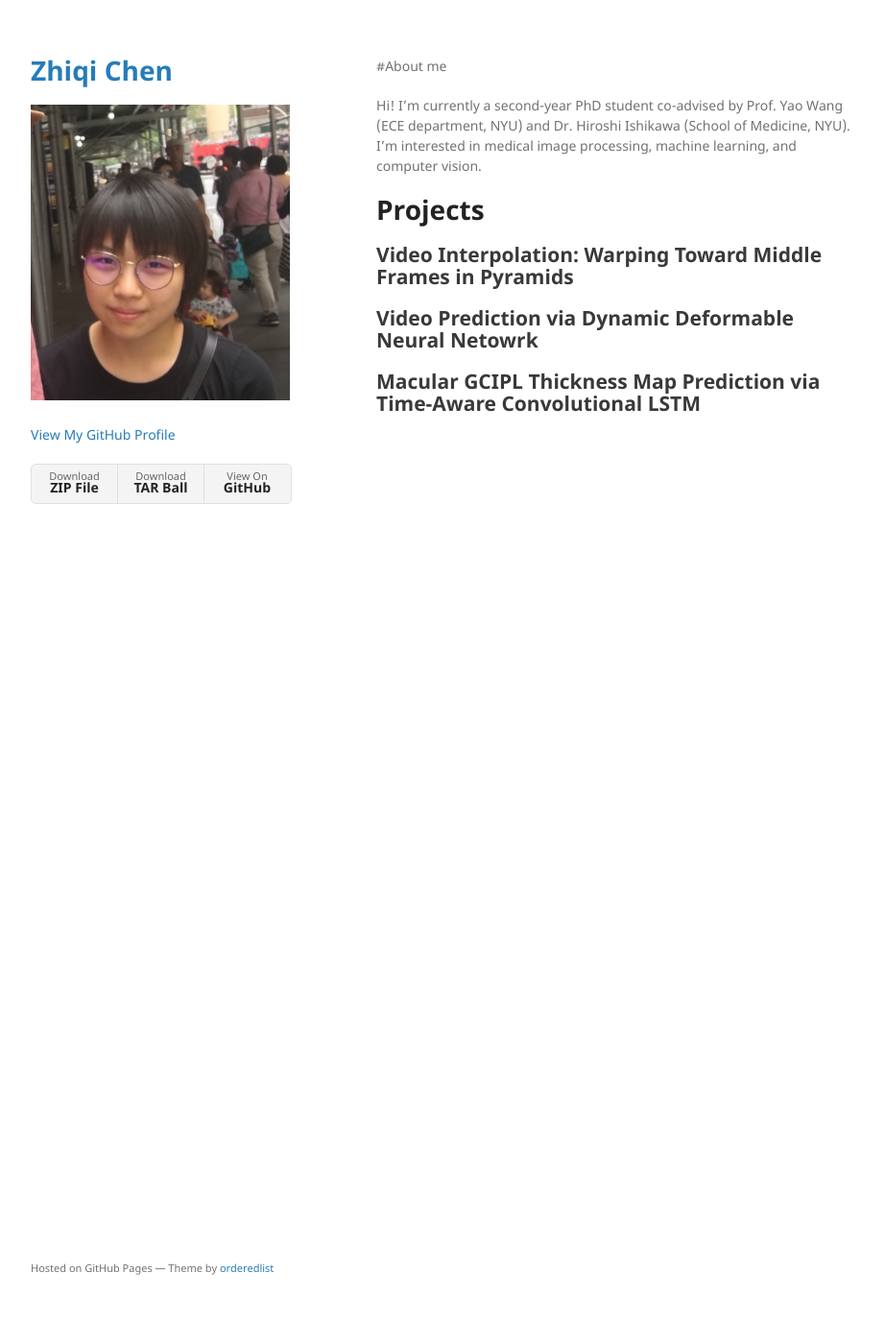
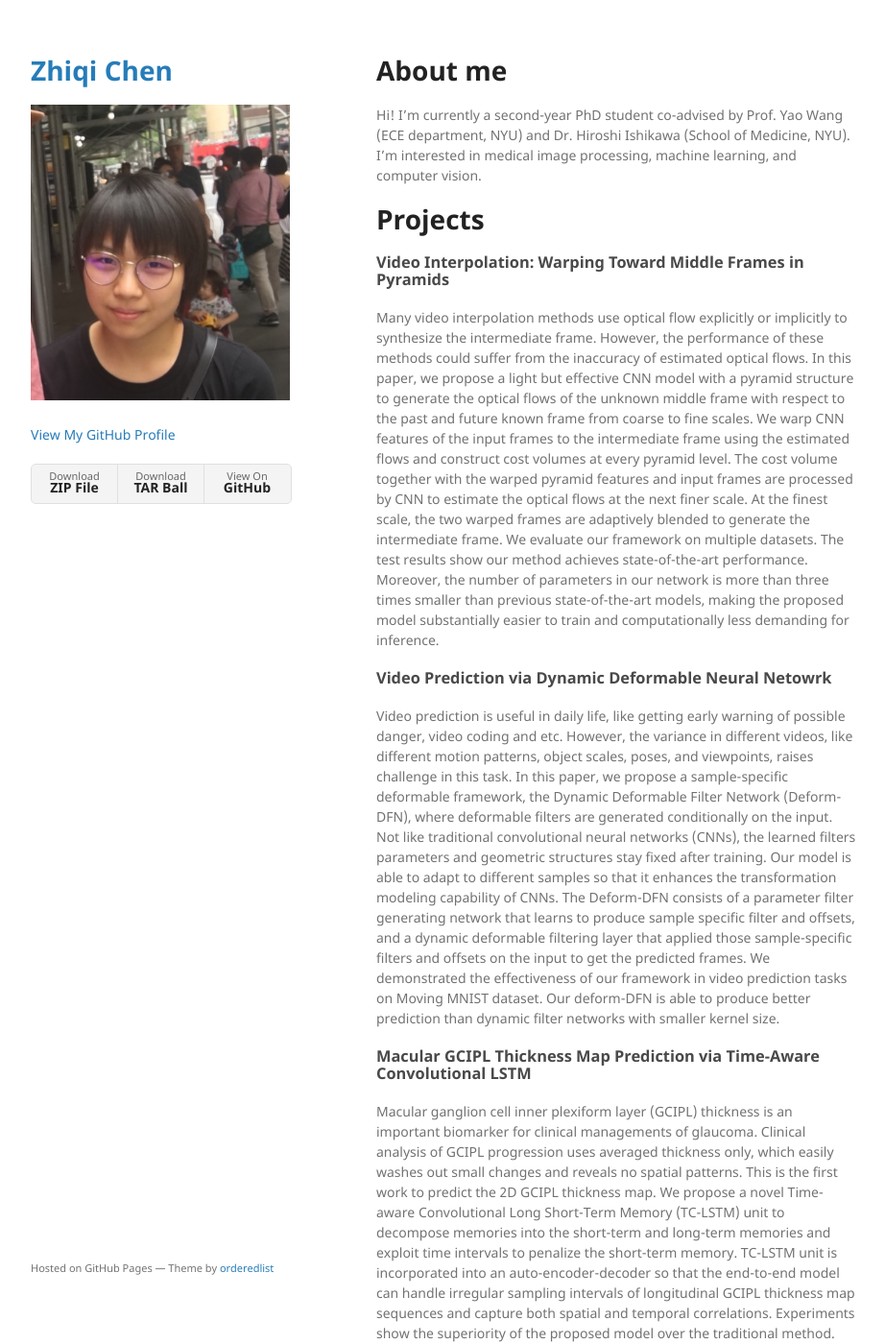
Before and after one commit to zhiqiiiiiii/zhiqiiiiiii.github.io, a Jekyll site: the page built from index.md, in a window 1280 px wide and 1400 px high. Shown: the whole window at 96% size, without its empty margins (178-1100 px from the left). Built offline with Jekyll 4.4.1, drawn with Linux system fonts in a browser that asks for light colours; the repository's description, which GitHub fills in, is left out; our own code applies the rules of GitHub Pages for plain Markdown files.

Commit message:
change theme

```diff
--- a/index.md
+++ b/index.md
@@ -1,14 +1,18 @@
 ---
 layout: default
 ---
-#About me
+
+# About me
 
 Hi! I'm currently a second-year PhD student co-advised by Prof. Yao Wang (ECE department, NYU) and Dr. Hiroshi Ishikawa (School of Medicine, NYU). I'm interested in medical image processing, machine learning, and computer vision.
 
 # Projects
 
-## Video Interpolation: Warping Toward Middle Frames in Pyramids
+### Video Interpolation: Warping Toward Middle Frames in Pyramids
+Many video interpolation methods use optical flow explicitly or implicitly to synthesize the intermediate frame. However, the performance of these methods could suffer from the inaccuracy of estimated optical flows. In this paper, we propose a light but effective CNN model with a pyramid structure to generate the optical flows of the unknown middle frame with respect to the past and future known frame from coarse to fine scales. We warp CNN features of the input frames to the intermediate frame using the estimated flows and construct cost volumes at every pyramid level. The cost volume together with the warped pyramid features and input frames are processed by CNN to estimate the optical flows at the next finer scale. At the finest scale, the two warped frames are adaptively blended to generate the intermediate frame. We evaluate our framework on multiple datasets. The test results show our method achieves state-of-the-art performance. Moreover, the number of parameters in our network is more than three times smaller than previous state-of-the-art models, making the proposed model substantially easier to train and computationally less demanding for inference.
 
-## Video Prediction via Dynamic Deformable Neural Netowrk
+### Video Prediction via Dynamic Deformable Neural Netowrk
+Video prediction is useful in daily life, like getting early warning of possible danger, video coding and etc. However, the variance in different videos, like different motion patterns, object scales, poses, and viewpoints, raises challenge in this task. In this paper, we propose a sample-specific deformable framework, the Dynamic Deformable Filter Network (Deform-DFN), where deformable filters are generated conditionally on the input. Not like traditional convolutional neural networks (CNNs), the learned filters parameters and geometric structures stay fixed after training. Our model is able to adapt to different samples so that it enhances the transformation modeling capability of CNNs. The Deform-DFN consists of a parameter filter generating network that learns to produce sample specific filter and offsets, and a dynamic deformable filtering layer that applied those sample-specific filters and offsets on the input to get the predicted frames. We demonstrated the effectiveness of our framework in video prediction tasks on Moving MNIST dataset. Our deform-DFN is able to produce better prediction than dynamic filter networks with smaller kernel size.
 
-## Macular GCIPL Thickness Map Prediction via Time-Aware Convolutional LSTM
+### Macular GCIPL Thickness Map Prediction via Time-Aware Convolutional LSTM
+Macular ganglion cell inner plexiform layer (GCIPL) thickness is an important biomarker for clinical managements of glaucoma. Clinical analysis of GCIPL progression uses averaged thickness only, which easily washes out small changes and reveals no spatial patterns. This is the first work to predict the 2D GCIPL thickness map. We propose a novel Time-aware Convolutional Long Short-Term Memory (TC-LSTM) unit to decompose memories into the short-term and long-term memories and exploit time intervals to penalize the short-term memory. TC-LSTM unit is incorporated into an auto-encoder-decoder so that the end-to-end model can handle irregular sampling intervals of longitudinal GCIPL thickness map sequences and capture both spatial and temporal correlations. Experiments show the superiority of the proposed model over the traditional method.
```
Also changed, not shown: 2 other files.
